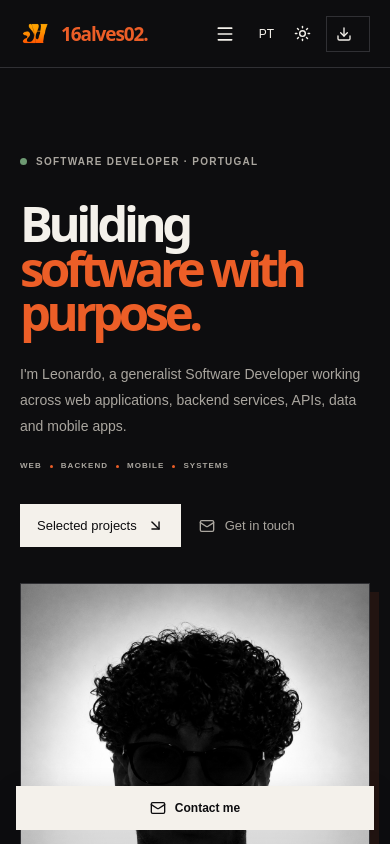
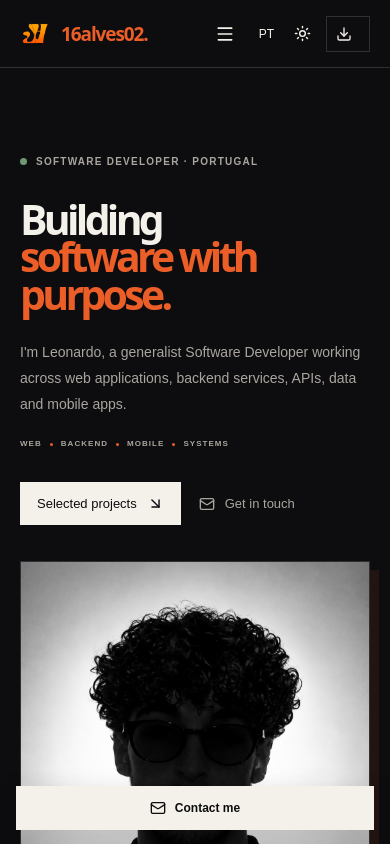
Before and after one commit to 16alves02/16alves02.com, a React (Vite) app: page / in a window 390 px wide. Shown: the top 844 px of the page. Built offline with nearby package versions, Linux system fonts and the light colour scheme.

Commit message:
fix: prevent hero headline clipping on narrow mobile screens

```diff
--- a/src/styles/global.css
+++ b/src/styles/global.css
@@ -974,7 +974,7 @@ body::-webkit-scrollbar {
 .site.dark .project-card-topline { color: #aaa69f; }
 @media (max-width: 720px) {
   .hero-with-portrait { padding-top: 76px; padding-bottom: 40px; }
-  .hero h1 { font-size: clamp(49px, 12vw, 68px); }
+  .hero h1 { font-size: clamp(39px, 10.5vw, 58px); overflow-wrap: anywhere; }
   .hero-capabilities { gap: 8px; margin-top: 21px; font-size: 8px; }
   .hero-portrait { box-shadow: 9px 9px 0 rgba(236, 94, 39, .09); }
   .hero-meta { margin-top: 32px; flex-direction: column; gap: 11px; line-height: 1.6; }
```
